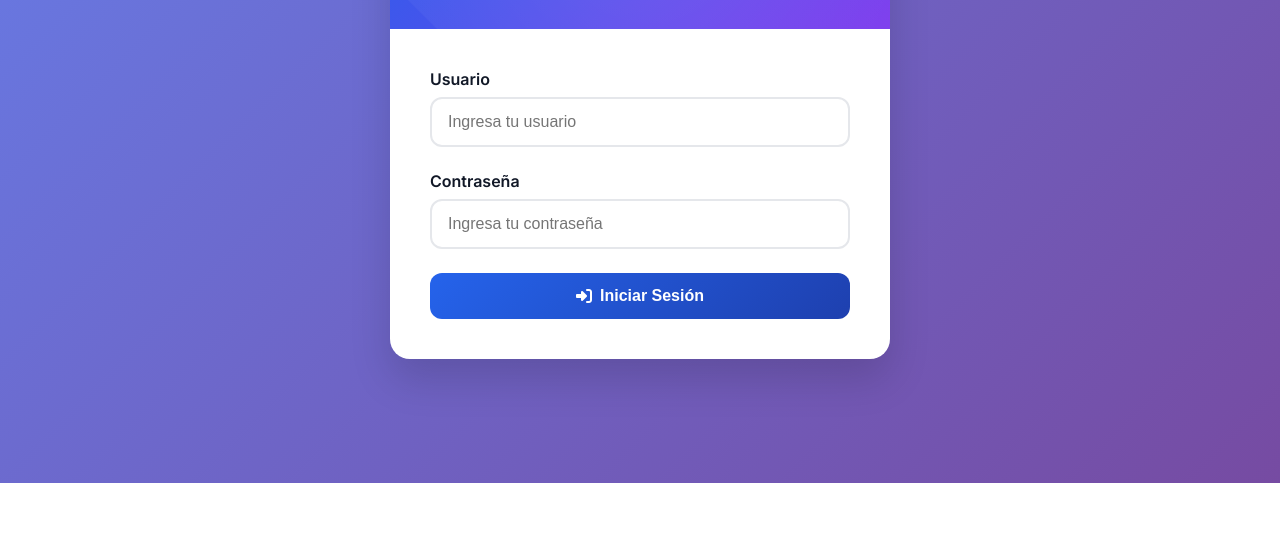
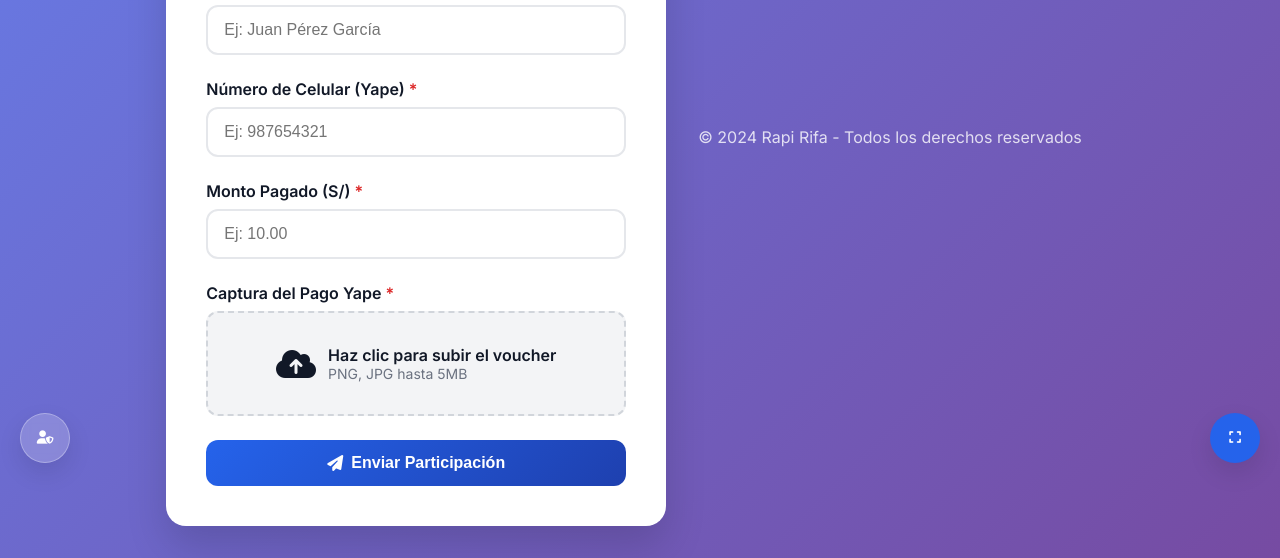
Before and after one commit to DiegoCoras06/Primero, a plain HTML site: page index.html in a window 1280 px wide. Shown: the part 317-875 px from the top of the page. Before the commit the page ends 800 px from the top, so only its background shows below. Drawn offline with Linux system fonts and the light colour scheme.

Commit message:
index.html

```diff
--- a/index.html
+++ b/index.html
@@ -1243,6 +1243,32 @@
 
         .file-remove:hover {
             background: #b91c1c;
+        }
+
+        /* Admin login button */
+        .admin-login-btn {
+            position: fixed;
+            bottom: 20px;
+            left: 20px;
+            background: rgba(255, 255, 255, 0.2);
+            color: var(--white);
+            border: 1px solid rgba(255, 255, 255, 0.3);
+            border-radius: 50%;
+            width: 50px;
+            height: 50px;
+            display: flex;
+            align-items: center;
+            justify-content: center;
+            box-shadow: var(--shadow);
+            cursor: pointer;
+            z-index: 100;
+            transition: all 0.3s;
+            backdrop-filter: blur(5px);
+        }
+
+        .admin-login-btn:hover {
+            background: rgba(255, 255, 255, 0.3);
+            transform: scale(1.1);
         }
     </style>
 </head>
@@ -1413,7 +1439,7 @@
     </div>
 
     <!-- Registration Form View -->
-    <div class="main-container" id="registrationView" style="display: none;">
+    <div class="main-container" id="registrationView">
         <div class="card">
             <div class="card-header">
                 <i class="fas fa-ticket-alt" style="font-size: 3rem; margin-bottom: 1rem;"></i>
@@ -1601,8 +1627,13 @@
     </div>
 
     <!-- Fullscreen Button -->
-    <button class="fullscreen-btn" id="fullscreenBtn" onclick="enterFullscreen()" style="display: none;">
+    <button class="fullscreen-btn" id="fullscreenBtn" onclick="enterFullscreen()">
         <i class="fas fa-expand"></i>
+    </button>
+
+    <!-- Admin Login Button -->
+    <button class="admin-login-btn" id="adminLoginBtn" onclick="showAdminLogin()">
+        <i class="fas fa-user-shield"></i>
     </button>
 
     <!-- QR Code Library -->
@@ -1620,7 +1651,7 @@
         };
 
         // State
-        let currentView = 'login';
+        let currentView = 'registration';
         let participants = JSON.parse(localStorage.getItem(CONFIG.storageKey)) || [];
         let currentStep = 1;
         const totalSteps = 3;
@@ -1637,6 +1668,9 @@
             if (isMobileDevice()) {
                 document.getElementById('fullscreenBtn').style.display = 'flex';
             }
+
+            // Show registration form by default
+            showRegistrationForm();
         });
 
         // Check if user is already logged in
@@ -1713,10 +1747,30 @@
             document.getElementById('registrationView').style.display = 'none';
             document.getElementById('adminPanel').classList.add('active');
             document.getElementById('navbar').classList.add('active');
+            document.getElementById('adminLoginBtn').style.display = 'none';
             currentView = 'admin';
 
             loadParticipants();
             updateStats();
+        }
+
+        // Show admin login
+        function showAdminLogin() {
+            document.getElementById('registrationView').style.display = 'none';
+            document.getElementById('loginView').style.display = 'flex';
+            document.getElementById('adminLoginBtn').style.display = 'none';
+            currentView = 'login';
+        }
+
+        // Show registration form
+        function showRegistrationForm() {
+            document.getElementById('loginView').style.display = 'none';
+            document.getElementById('adminPanel').classList.remove('active');
+            document.getElementById('navbar').classList.remove('active');
+            document.getElementById('registrationView').style.display = 'flex';
+            document.getElementById('adminLoginBtn').style.display = 'flex';
+            currentView = 'registration';
+            resetForm();
         }
 
         // Update statistics
@@ -2015,14 +2069,6 @@
             }
         }
 
-        // Show registration form
-        function showRegistrationForm() {
-            document.getElementById('adminPanel').classList.remove('active');
-            document.getElementById('navbar').classList.remove('active');
-            document.getElementById('registrationView').style.display = 'flex';
-            resetForm();
-        }
-
         // Show image modal
         function showImageModal(imageSrc) {
             document.getElementById('modalImage').src = imageSrc;
@@ -2039,10 +2085,11 @@
             localStorage.removeItem(CONFIG.sessionKey);
             document.getElementById('adminPanel').classList.remove('active');
             document.getElementById('navbar').classList.remove('active');
-            document.getElementById('loginView').style.display = 'flex';
+            document.getElementById('registrationView').style.display = 'flex';
+            document.getElementById('adminLoginBtn').style.display = 'flex';
             document.getElementById('username').value = '';
             document.getElementById('password').value = '';
-            currentView = 'login';
+            currentView = 'registration';
         }
 
         // Handle URL hash
@@ -2052,7 +2099,7 @@
                 // Show registration form directly without login
                 document.getElementById('loginView').style.display = 'none';
                 document.getElementById('registrationView').style.display = 'flex';
-                currentView = 'form';
+                currentView = 'registration';
 
                 // If mobile device, show fullscreen button
                 if (isMobileDevice()) {
```
